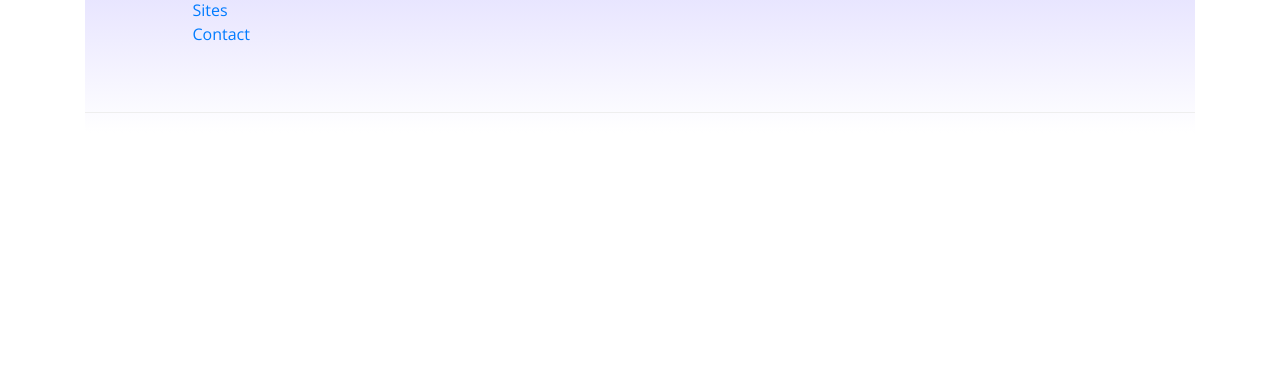
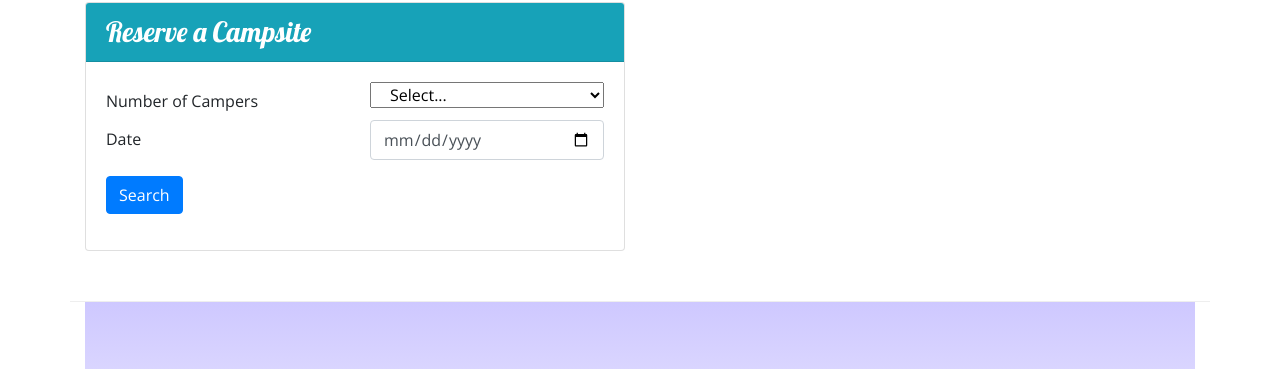
Before and after one commit to Aron21088/nucampsite, a website: page index.html in a window 1280 px wide. Shown: the part 1348-1717 px from the top of the page. Before the commit the page ends 1481 px from the top, so only its background shows below. Drawn offline with nearby package versions, Linux system fonts and the light colour scheme.

Commit message:
week2 project assignment

```diff
--- a/index.html
+++ b/index.html
@@ -25,14 +25,20 @@
         <div class="container">
             <div class="row row-content align-itmes-center">
                 <div class="col-4 col-sm-3 col-md-2 align-self-center">
-                    <img src="img/logo.png" class="img-fluid" />
-                 </div>
+                    <a href="index.html"><img src="img/logo.png" class="img-fluid" /> </a>
+                </div>
                 <div class="col">
                     <h1>NuCamp</h1>
                     <h2>A better way to camp</h2>
                 </div>
+                <div class="col-12 col-md-4 col-xl-2 mt-4" >
+                    <a href="#reserveForm" role="button">
+                        <button type="button" class="btn btn-info btn-lg">Reserve Campsite</button>
+                    </a>
+                </div>
             </div>
         </div>
+
     </header>
 
     <nav class="navbar navbar-expand-sm navbar-dark sticky-top">
@@ -72,10 +78,15 @@
                 <h2>Featured Campsites</h2>
             </div>
             <div class="col">
-                <h3>React Lake Campground</h3>
-                <p class="d-none d-sm-block">Nestled in the foothills of the Chrome Mountains, this campground on the shores of the pristine React Lake is a favorite for fly fishers.</p>
+                <div class="media">
+                    <div class="media-body">
+                        <h3>React Lake Campground</h3>
+                        <p class="d-none d-sm-block">Nestled in the foothills of the Chrome Mountains, this campground on the shores of the pristine React Lake is a favorite for fly fishers.</p>
+                    </div>
+                    <img class="d-flex ml-3 img-thumbnail" src="img/react-lake-thumb.jpg" />
+                 </div>
             </div>
-        </div>
+         </div>
 
         <div class="row row-content">
             <div class="col-sm-4 order-sm-last col-md-3">
@@ -88,6 +99,42 @@
                         <h3>Bootstrap Outfitters</h3>
         				<p class="d-none d-sm-block">Bootstrap Outfitters supplies you with gear you need at prices you can't beat.</p>
                     </div>
+                </div>
+            </div>
+        </div>
+    </div>
+    <div class="row row-content">
+        <div class="col col-sm-6" class="mx-auto">
+            <div class="card">
+                <h3 class="card-header bg-info text-white">Reserve a Campsite</h3>
+                <div class="card-body">
+                    <form id="reserveForm">
+                        <div class="row">
+                            <label class="col-12 col-sm-6 col-form-label" for="numCampers">Number of Campers</label>
+                            <div class="col">
+                                <select class="col" name="numCampers" id="numCampers">
+                                    <option selected>Select...</option>
+                                    <option value="1">1</option>
+                                    <option value="2">2</option>
+                                    <option value="3">3</option>
+                                    <option value="4">4</option>
+                                    <option value="5">5</option>
+                                    <option value="6">6</option>
+                                </select>
+                            </div>
+                        </div>
+                        <div class="form-group row">
+                            <label class="col-12 col-sm-6 col-form-label" for="date"> Date</label>
+                            <div class="col-12 col-sm-6">
+                                <input class="form-control" type="date" id="date" name="date" placeholder="mm/dd/yyyy">
+                            </div>
+                         </div>
+                        <div class="form-group row">
+                            <div class="col">
+                                <button type="submit" class="btn btn-primary">Search</button>
+                            </div>
+                        </div>
+                    </form>
                 </div>
             </div>
         </div>
```
Also changed, not shown: 1 other file.
